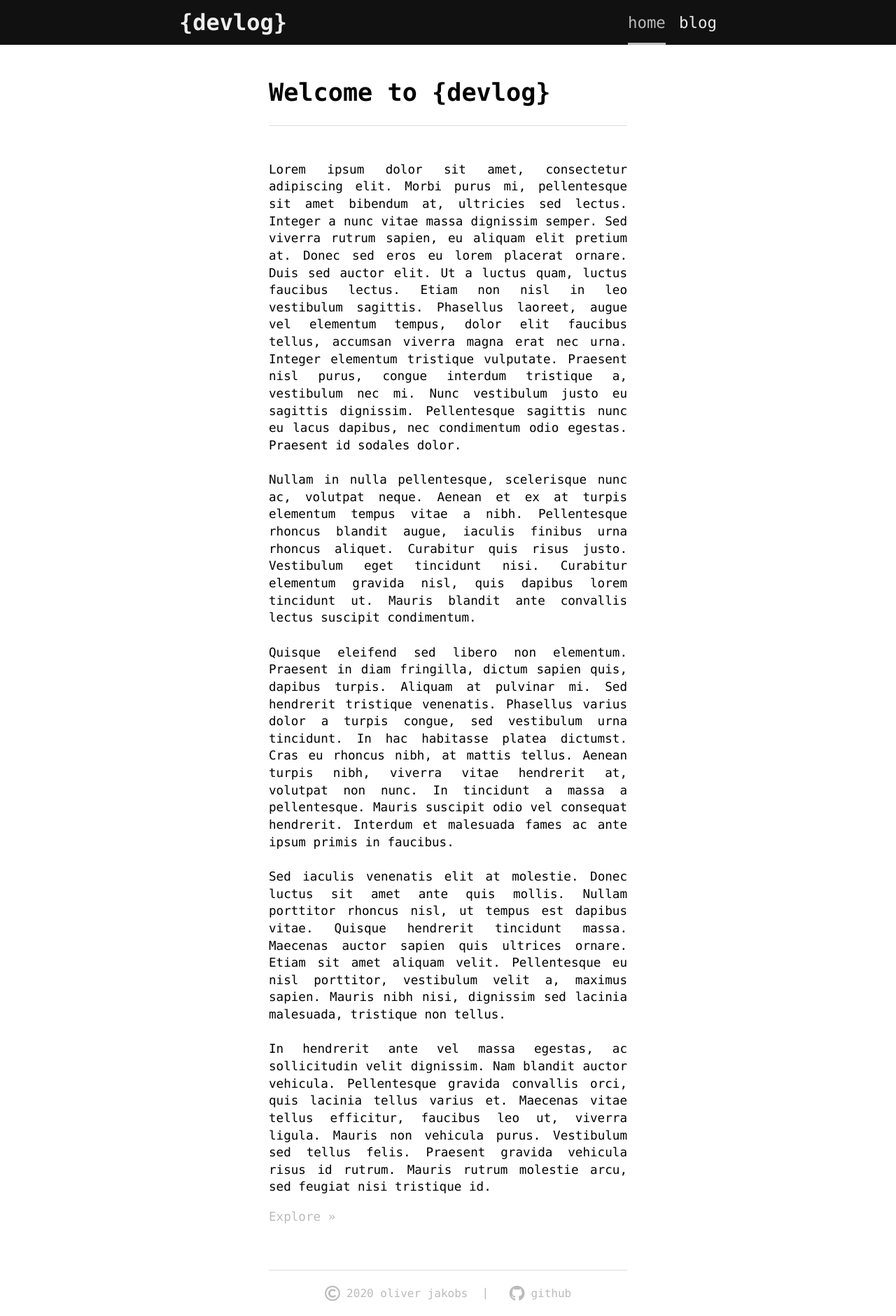
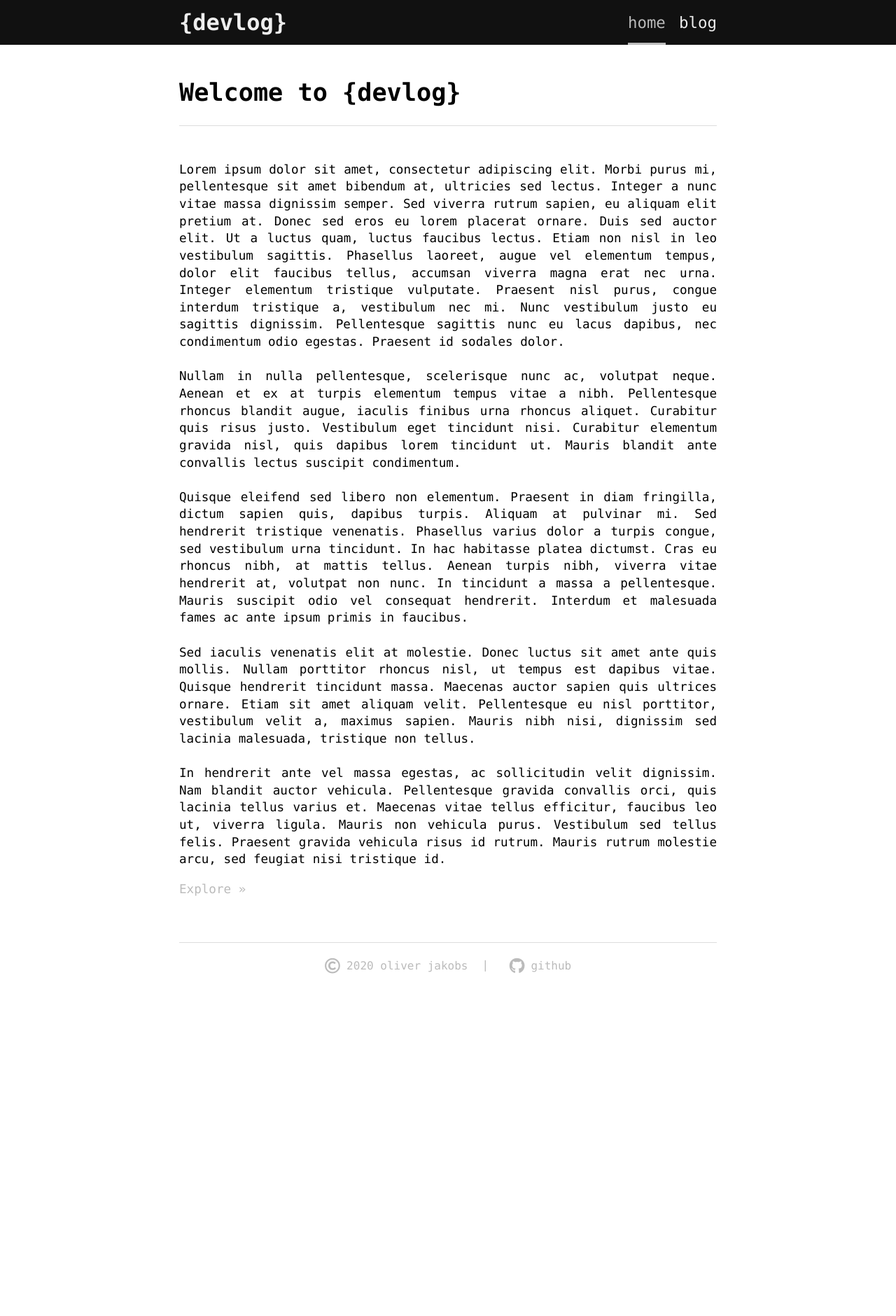
Before and after one commit to oliverjakobs/oliverjakobs.github.io, a Jekyll site: the page built from index.html, in a window 1280 px wide. Shown: the whole page at 70% size. Built offline with Jekyll 4.4.1, drawn with Linux system fonts in a browser that asks for light colours; after the commit the page ends 1412 px from its top, so only the background shows below that.

Commit message:
responsive fix

```diff
--- a/_includes/footer.html
+++ b/_includes/footer.html
@@ -1,4 +1,4 @@
-<footer class="page-footer">
+<footer class="page-footer container">
   <ul>
       <li><a href="copyright.html"><i class="far fa-copyright"></i>2020 Oliver Jakobs</a></li>
       <li><a href="https://github.com/oliverjakobs"><i class="fab fa-github"></i>Github</a></li>
--- a/_layouts/default.html
+++ b/_layouts/default.html
@@ -17,7 +17,7 @@
 
   <body>
     {% include navbar.html %}
-    <div class="page-content clearfix">
+    <div class="page-content container clearfix">
       {{ content }}
     </div>
     {% include footer.html %}
--- a/_sass/main.scss
+++ b/_sass/main.scss
@@ -60,6 +60,12 @@ a {
 .separator {
     padding-bottom: $separator-padding;
     border-bottom: 1px solid $color-lightest;
+}
+
+.container {
+    width: $container-width;
+    margin-left: auto;
+    margin-right: auto;
 }
 
 /* */
@@ -162,10 +168,6 @@ a {
 
 /* CONTENT */
 .page-content {
-    width: $container-width;
-    margin-left: auto;
-    margin-right: auto;
-
     font-size: 1.1em;
     text-align: justify;
 
@@ -175,6 +177,7 @@ a {
 
 .page-title {
     margin-bottom: 1.4em;
+    text-align: left;
 }
 
 .blog {
@@ -239,13 +242,8 @@ a {
 
 /* FOOTER */
 .page-footer {
-    width: $container-width;
     height: $footer-height;
-
-    margin-left: auto;
-    margin-right: auto;
     margin-top: 2rem;
-
     text-align: center;
 
     ul {
@@ -298,13 +296,6 @@ a {
         .menu {
             margin-right: $navbar-margin-desktop;
         }
-    }
-}
-
-@media screen and (max-width: $screen-large) {
-
-    .project-list {
-        width: 100%;
     }
 }
 
@@ -363,7 +354,7 @@ a {
 
 @media screen and (max-width: $screen-small) {
 
-    .post .meta {
+    .post-meta {
         margin-top: 1em;
 
         li {
@@ -371,7 +362,7 @@ a {
         }
     }
 
-    .page-footer .content li {
+    .page-footer ul li {
         display: block;
 
         &:not(:last-child)::after {
```
Also changed, not shown: 10 other files.
